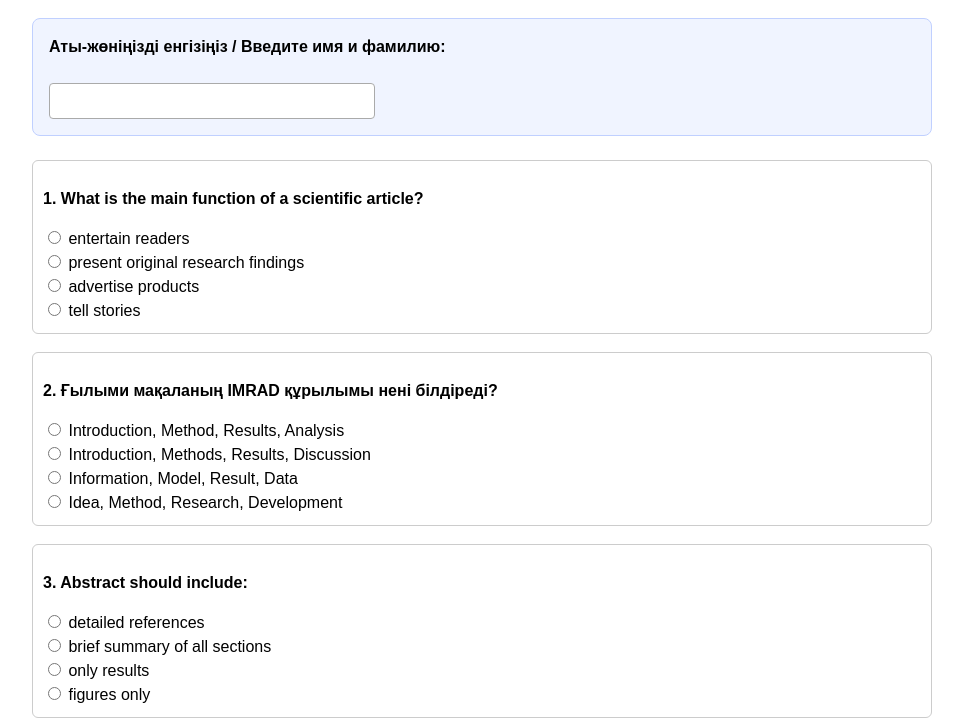
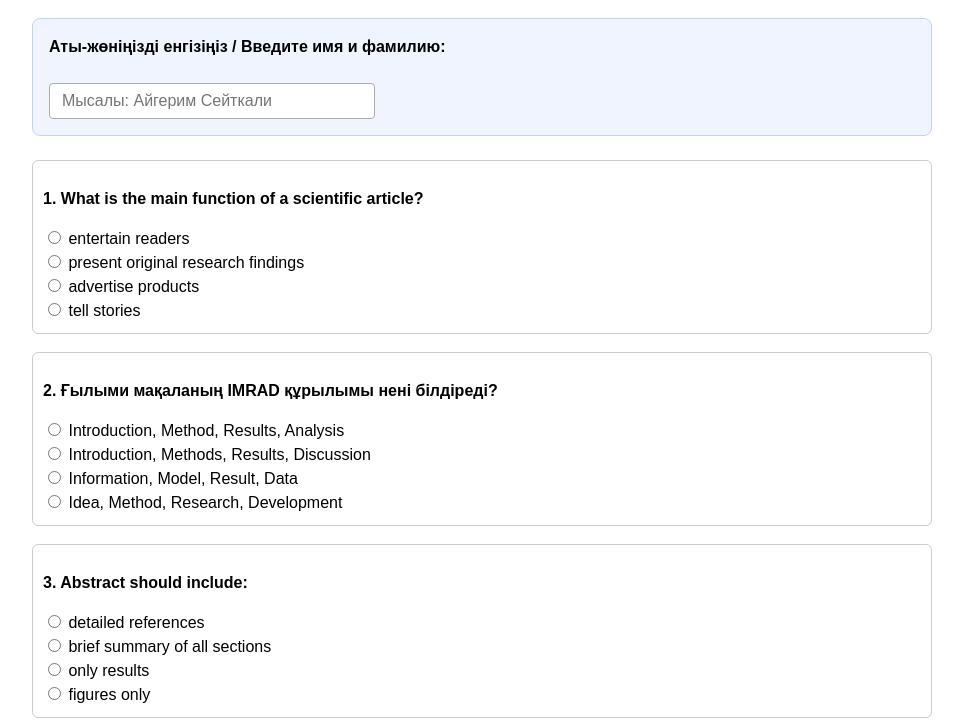
Before and after one commit to Asetbek/checktest.github.io, a plain HTML site: page Scientific_article.html in a window 1280 px wide. Shown: the part 81-801 px from the top of the page, without its empty margins (158-1121 px from the left). Drawn offline with Linux system fonts and the light colour scheme.

Commit message:
Update Scientific_article.html

```diff
--- a/Scientific_article.html
+++ b/Scientific_article.html
@@ -19,7 +19,7 @@ button:hover { background: #45a049; }
 
 <div id="name-section">
   <label><b>Аты-жөніңізді енгізіңіз / Введите имя и фамилию:</b></label><br><br>
-  <input type="text" id="studentName" />
+  <input type="text" id="studentName" placeholder="Мысалы: Айгерим Сейткали" />
 </div>
 
 <form id="quiz">
```
